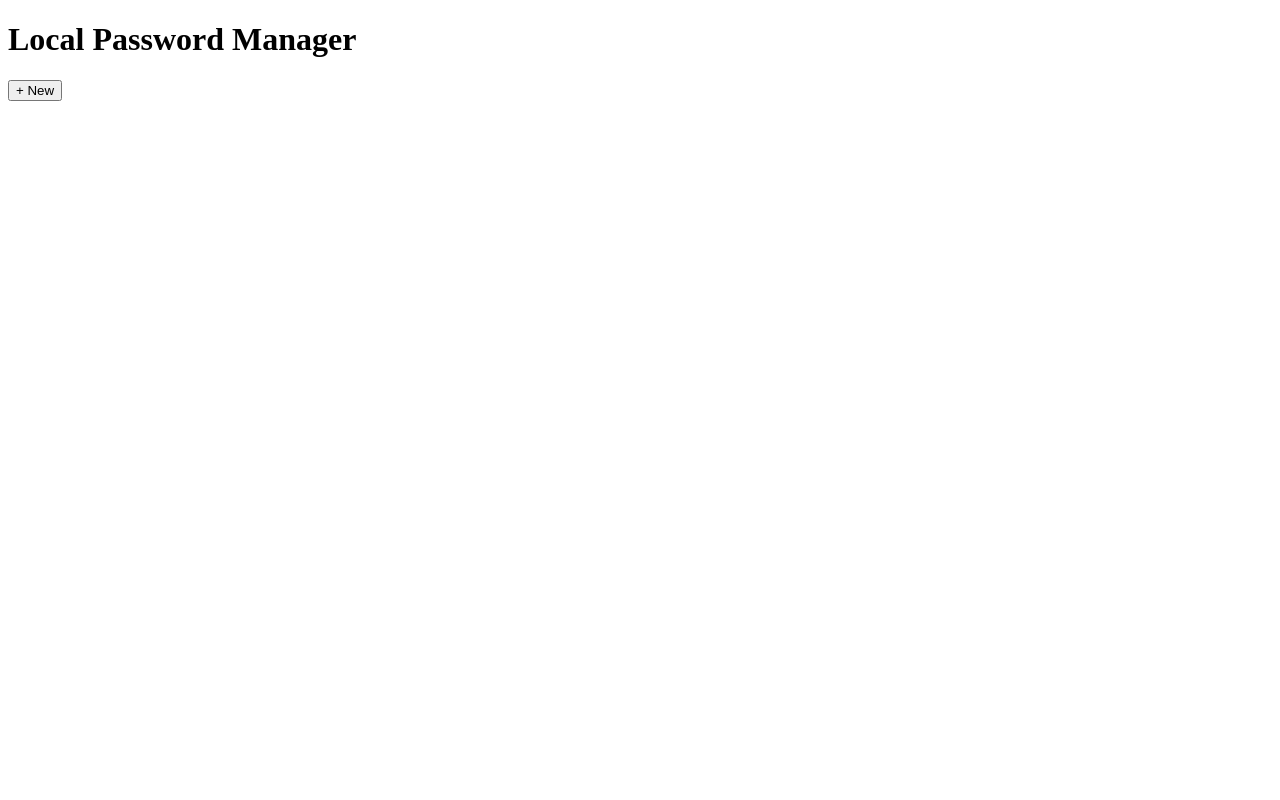
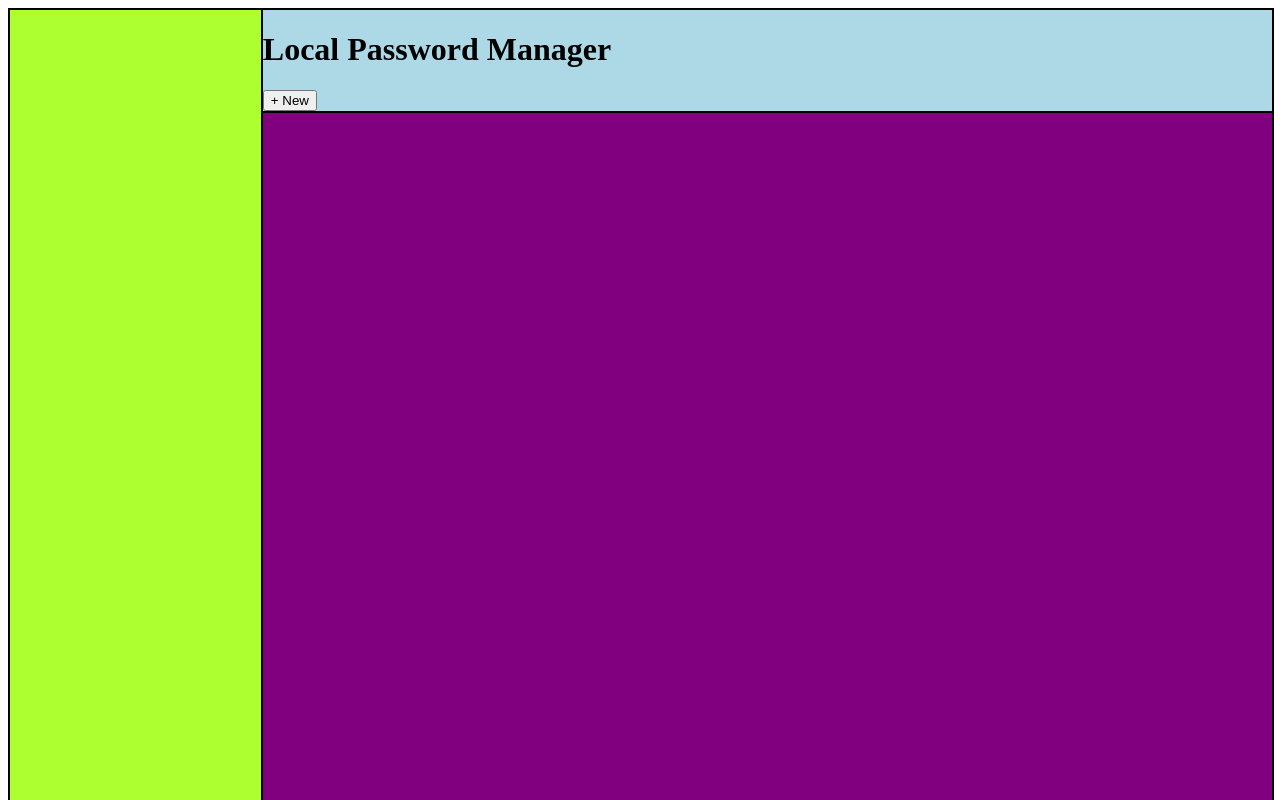
Before and after one commit to brycekrause/password-generator, a plain HTML site: page password_manager/manager.html in a window 1280 px wide. Shown: the top 800 px of the page. Drawn offline with Linux system fonts and the light colour scheme.

Commit message:
password manager grid layout

```diff
--- a/password_manager/manager.css
+++ b/password_manager/manager.css
@@ -44,3 +44,37 @@
 
     width: 100%;
 }
+
+.container{
+    display: grid;
+    grid-template-areas:
+    "sidebar header header"
+    "sidebar main main"
+    "sidebar footer footer";
+    grid-template-columns: 1fr 2fr 2fr;
+    grid-template-rows: 1fr 21fr 1fr;
+    width: 100%;
+    height: 130rem;
+    border: 1px solid;
+}
+
+.sidebar{
+    grid-area: sidebar;
+    background-color: greenyellow;
+    border: 1px solid;
+}
+.header{
+    grid-area: header;
+    background-color: lightblue;
+    border: 1px solid;
+}
+.main{
+    grid-area: main;
+    background-color: purple;
+    border: 1px solid;
+}
+.footer{
+    grid-area: footer;
+    background-color: orangered;
+    border: 1px solid;
+}
--- a/password_manager/manager.html
+++ b/password_manager/manager.html
@@ -8,11 +8,17 @@
 </head>
 <body>
     <div class="container">
-        <div>
+        <div class="header">
             <h1>Local Password Manager</h1>
             <button id="new_btn">+ New</button>
         </div>
-        <div id="accountContainer">
+        <div class="sidebar">
+
+        </div>
+        <div class="main" id="accountContainer">
+
+        </div>
+        <div class="footer">
 
         </div>
     </div>
```
